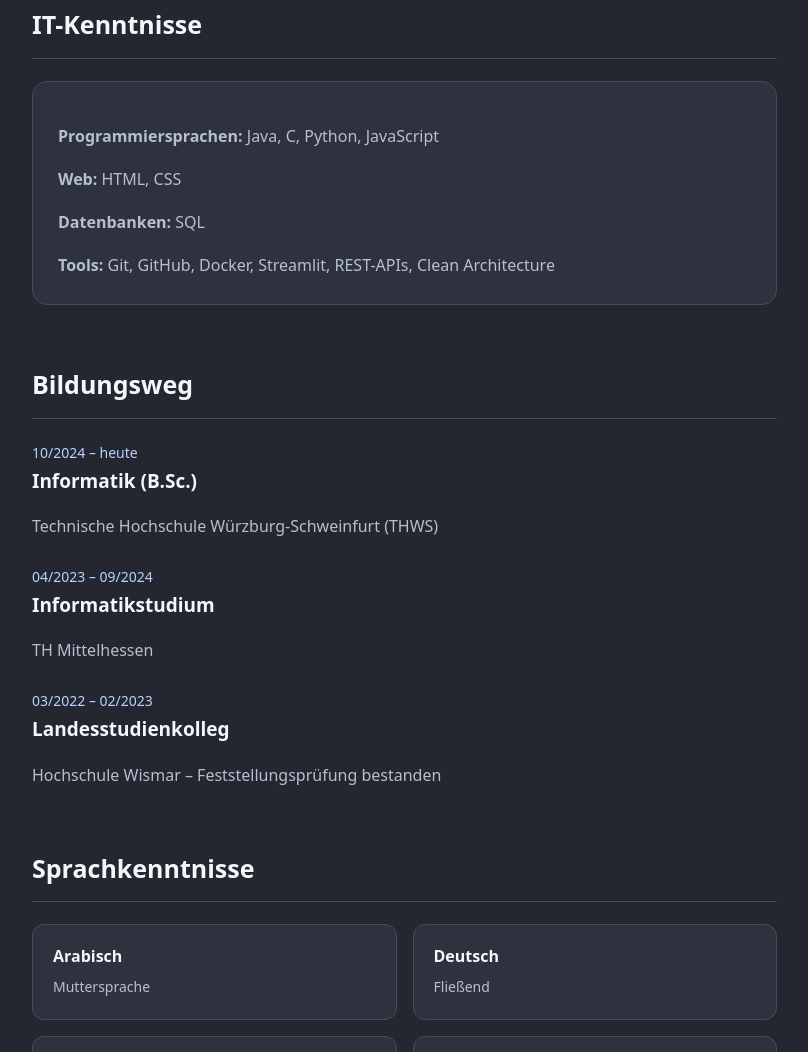
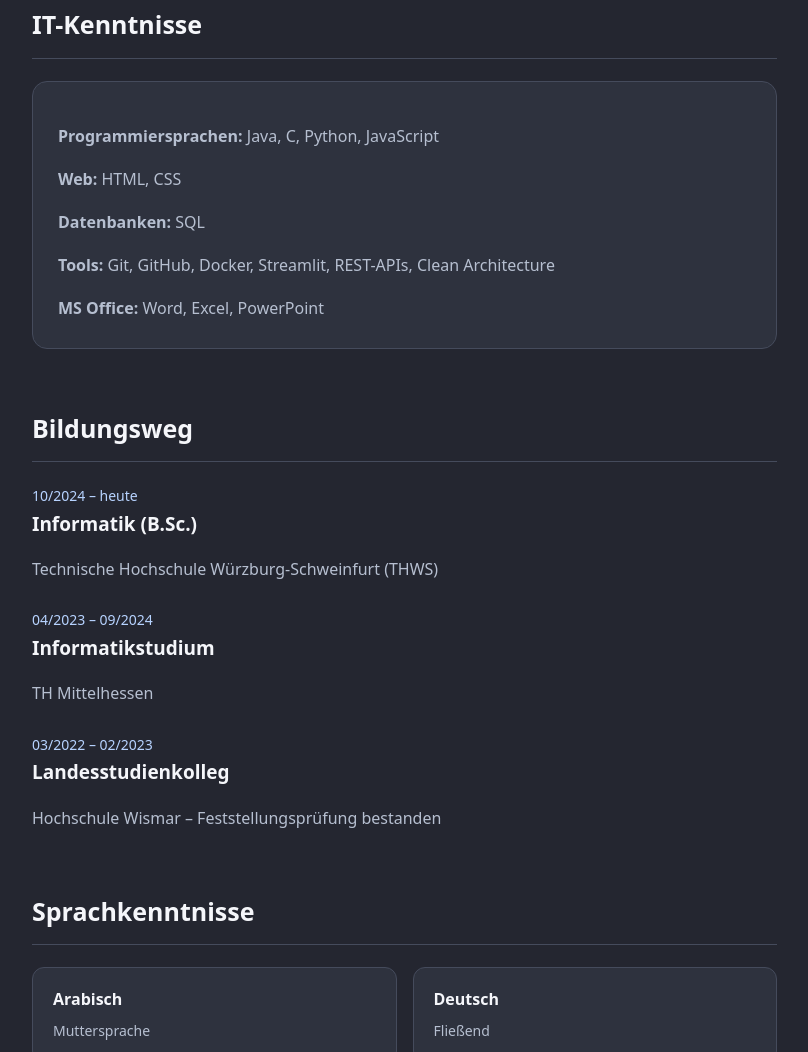
Before and after one commit to OMoumni/omar-portfolio, a plain HTML site: page index.html in a window 1280 px wide. Shown: the part 1299-2351 px from the top of the page, without its empty margins (418-1226 px from the left). Drawn offline with Linux system fonts and the light colour scheme.

Commit message:
Add MS Office skills to index.html

```diff
--- a/index.html
+++ b/index.html
@@ -431,6 +431,9 @@ a:focus-visible {
           <strong>Tools:</strong>
           Git, GitHub, Docker, Streamlit, REST-APIs, Clean Architecture
         </p>
+        <p>
+          <strong>MS Office:</strong> Word, Excel, PowerPoint
+       </p>
       </div>
     </section>
 
```
